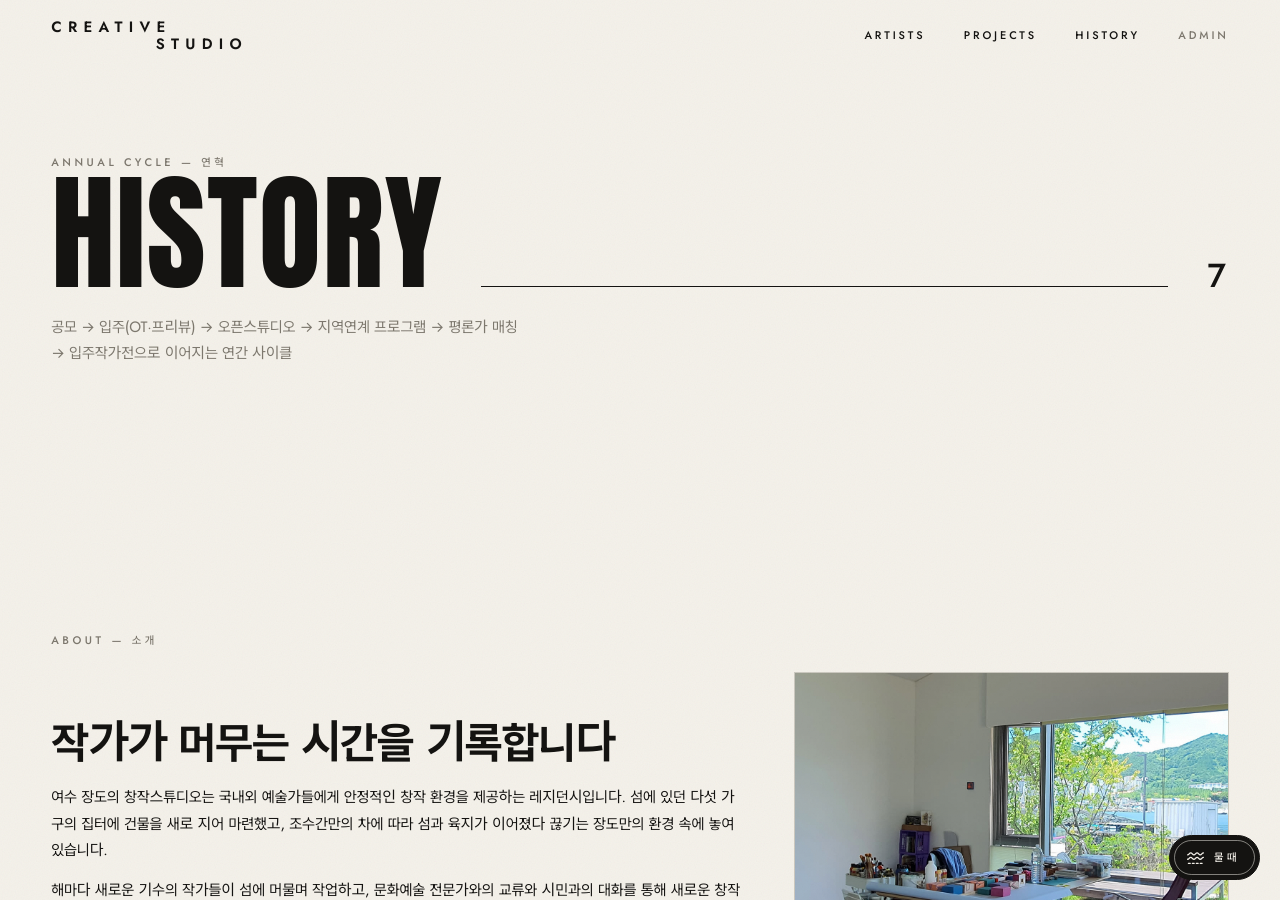
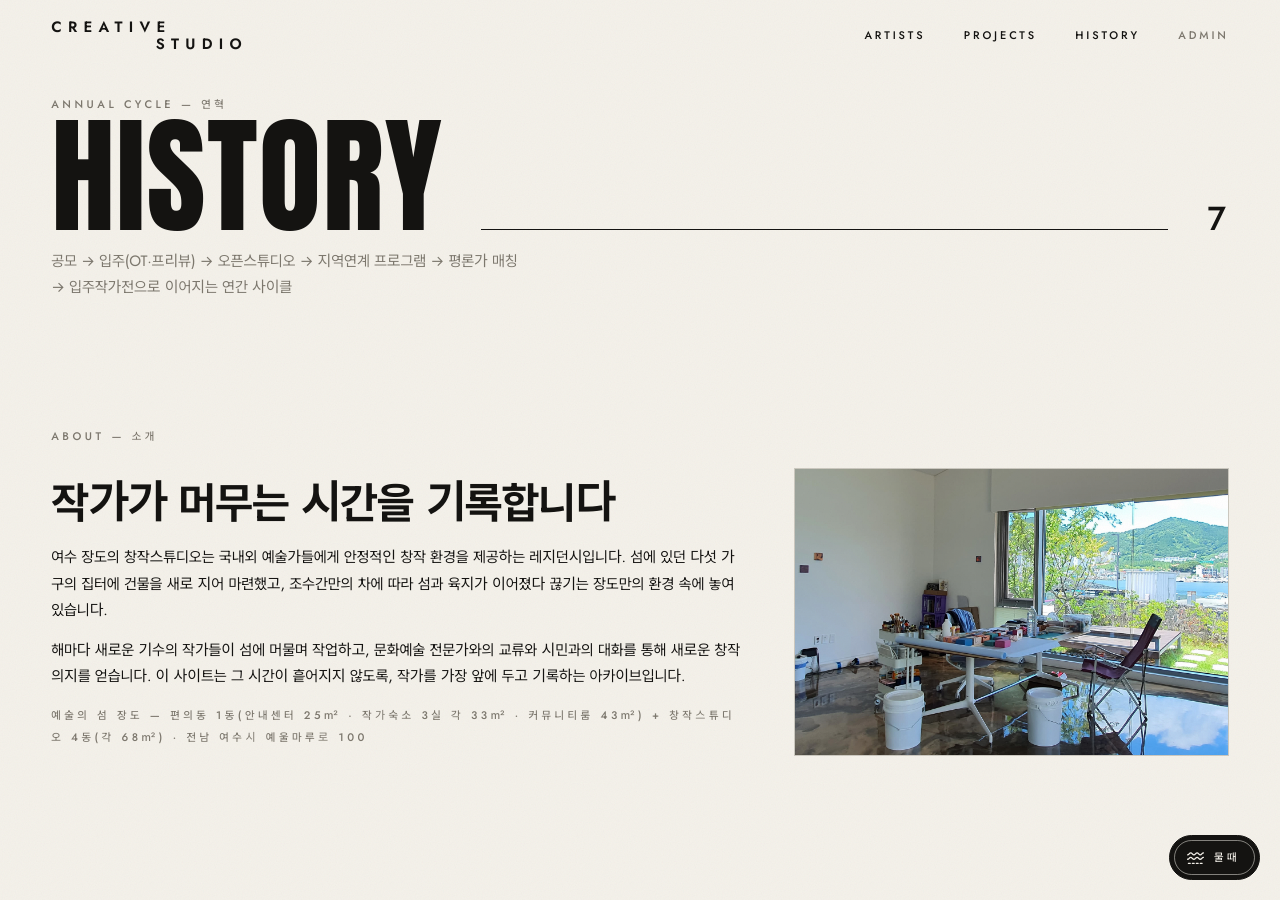
Before and after one commit to nomutefb/crstudio, a Jekyll site: the page built from program/index.html, in a window 1280 px wide and 900 px high. Built offline with Jekyll 4.4.1, drawn with Linux system fonts in a browser that asks for light colours; some web fonts are replaced.

Commit message:
fix: 넘김 정지점 정리 — 맨 위로 복귀, 헛도는 휠 제거, 마지막 면에 푸터
작가 목록에서 2025(6기)에서 위로 올릴 수 없던 문제를 고친다. 첫 화면
(타이틀 + 최신 기수)은 `.flip-page` 가 아니라 정지점 0 이 맡는데, 정지점
목록에 0 이 없어 위로 갈 곳을 못 찾고 휠이 죽었다.

- 정지점 = 0 · 각 면의 걸리는 위치 · 화면보다 긴 면의 아래끝 · 문서 맨 아래.
  8px 안에 겹치면 하나로 합친다. 화면 높이의 0.85 만큼 무턱대고 미는
  옛 보정을 걷어내 어중간한 자리에 서는 일이 없다.
- 고정 요소 높이를 실측해 `--flip-sticky` 로 넘긴다. CSS 면 높이와 JS
  정지점이 같은 값을 쓰게 되어 5px 씩 어긋나던 것이 맞는다. 웹폰트가
  앉은 뒤 한 번 다시 잰다.
- 마지막 면 아래에 남는 전부(푸터 + 여백)를 `--foot-h` 로 넘겨 그만큼 면을
  줄인다. 면의 정지점이 문서 맨 아래와 같아져, 끝까지 내리면 2020(1기)와
  푸터가 한 화면에 같이 선다. 레지던시 밴드도 같은 방식.
- History 첫 화면은 타이틀과 소개가 나눠 쓴다. 둘을 한 묶음으로 감싸 한
  화면을 채우므로 아코디언이 아래로 비어져 나오지 않는다. 타임라인 면도
  아래끝에서 멈춰 레지던시가 미리 보이지 않는다.
- 화면이 낮으면(≤840px) 행 사이와 윗숨만 조인다. 6인 기수가 한 면에 들어와
  1366×768 에서 51px 짜리 헛도는 휠이 사라진다. 이름 크기는 그대로.

측정(1920×1080 / 1440×900 / 1366×768 / 1280×720): Artists 는 휠 6회로 7개
기수를 지나 맨 아래에 서고, 되돌아 6회로 맨 위. History 는 4회. 모든 해상도
에서 마지막 화면에 푸터가 같이 보인다.

```diff
--- a/artists/index.html
+++ b/artists/index.html
@@ -29,7 +29,7 @@ body_class: artists-index has-flip
   {% for c in cohorts %}
   {% assign group = site.artists | where: "cohort", c | sort: "ename" %}
   {% assign sample = group | first %}
-  <div class="cohort-group{% unless forloop.first %} flip-page{% endunless %}" id="cohort-{{ c }}" data-cohort-group{% unless forloop.first %} data-flip-sticky{% endunless %}>
+  <div class="cohort-group{% unless forloop.first %} flip-page{% endunless %}{% if forloop.last %} flip-last{% endif %}" id="cohort-{{ c }}" data-cohort-group>
     <div class="cohort-head reveal">
       <span class="cohort-year">{{ sample.year }}<span class="cohort-no">({{ c }}기)</span></span>
     </div>
--- a/assets/css/main.css
+++ b/assets/css/main.css
@@ -1705,9 +1705,18 @@ html.js.gsap-on .reveal { transition: none; }
    플립과 짝이다. 행 여백은 화면 높이에 맞춰 조여 6인 기수까지 들어온다. */
 @media (min-width: 901px) {
   body.has-flip .cohort-group.flip-page {
-    min-height: calc(100svh - var(--head-h-sm) - var(--cohort-nav-h));
+    min-height: calc(100svh - var(--flip-sticky));
     padding-top: var(--flip-gap);   /* 번호 줄에 바짝 붙지 않게 */
   }
+
+  /* 마지막 면은 푸터와 한 화면을 나눠 쓴다 — 끝까지 내리면 둘이 같이 선다.
+     --foot-h 는 이 면 아래에 남는 전부(푸터 + 여백)를 JS 가 실측한 값이다. */
+  body.has-flip .flip-page.flip-last {
+    min-height: calc(100svh - var(--flip-sticky) - var(--foot-h));
+    margin-bottom: 0;               /* 아래 여백은 푸터 몫 — 정지점이 문서 끝과 어긋나지 않게 */
+  }
+
+  body.has-flip .section:has(.flip-last) { padding-bottom: 0; }
 
   /* 첫 화면은 타이틀과 최신 기수가 나눠 쓴다 — 히어로를 그만큼 조인다 */
   .artists-hero {
@@ -1718,6 +1727,13 @@ html.js.gsap-on .reveal { transition: none; }
   .artists-hero .desc { margin-top: 12px; }
 
   body.has-flip .artist-row { padding: clamp(8px, 1.9vh, 26px) 0; }
+}
+
+/* 화면이 낮으면 6인 기수가 한 면을 넘겨 휠이 한 번 헛돈다.
+   이름 크기는 건드리지 않고(작가가 주인공) 행 사이와 윗숨만 조인다. */
+@media (min-width: 901px) and (max-height: 840px) {
+  body.has-flip .artist-row { padding: clamp(6px, 1.25vh, 26px) 0; }
+  body.has-flip .cohort-group.flip-page { padding-top: clamp(14px, 2.4vh, 44px); }
 }
 
 /* 폭이 모자라면 오른쪽부터 덜어낸다 — 대표 작품이 먼저, 작가 사진이 그 다음.
@@ -1853,7 +1869,7 @@ body.tide-open .to-top { visibility: hidden; }
 
 @media (min-width: 901px) {
   body.has-flip .hs-page {
-    min-height: calc(100svh - var(--head-h-sm));
+    min-height: calc(100svh - var(--flip-sticky));
     display: flex;
     flex-direction: column;
     justify-content: center;
@@ -1861,9 +1877,38 @@ body.tide-open .to-top { visibility: hidden; }
 
   /* 레지던시 밴드는 화면을 다 먹지 않는다 — 이 면에서 푸터까지 같이 보이게 */
   body.has-flip .band.flip-page {
-    padding-top: clamp(48px, 7vh, 88px);
-    padding-bottom: clamp(48px, 7vh, 88px);
-  }
+    padding-top: clamp(40px, 6vh, 76px);
+    padding-bottom: clamp(40px, 6vh, 76px);
+    display: flex;
+    flex-direction: column;
+    justify-content: center;
+  }
+
+  /* History 첫 화면 — 타이틀과 소개가 한 면을 나눠 쓴다.
+     한 화면을 통째로 차지해야 다음 면이 아래로 비어져 나오지 않는다. */
+  body.has-flip .hs-first {
+    min-height: 100svh;
+    display: flex;
+    flex-direction: column;
+  }
+
+  .hs-hero {
+    padding-top: calc(var(--head-h) + clamp(14px, 2.6vh, 34px));
+    padding-bottom: clamp(12px, 2vh, 24px);
+  }
+
+  .hs-hero .desc { margin-top: 12px; }
+
+  /* 소개는 타이틀이 쓰고 남은 높이 한가운데에 앉는다 */
+  .hs-about--first {
+    flex: 1 1 auto;
+    display: flex;
+    flex-direction: column;
+    justify-content: center;
+    padding-bottom: clamp(20px, 4vh, 48px);
+  }
+
+  .hs-about--first .hs-about-img { height: clamp(190px, 32svh, 380px); }
 }
 
 /* History 소개 — 글은 왼쪽, 사진은 오른쪽 */
--- a/assets/css/tokens.css
+++ b/assets/css/tokens.css
@@ -69,6 +69,8 @@
   --head-h-sm: 60px;     /* 스크롤 후 줄어든 헤더 높이 — 스티키 요소가 맞물릴 기준 */
   --cohort-nav-h: 51px;  /* 작가 목록의 기수 번호 줄 — 헤더 아래 붙는 스티키 */
   --flip-gap: clamp(20px, 3.4vh, 44px);  /* 넘겨 앉은 면과 위쪽 고정 요소 사이 숨통 */
+  --flip-sticky: 60px;   /* 면이 걸리는 높이 — JS 가 헤더+번호줄 실측으로 덮어쓴다 */
+  --foot-h: 0px;         /* 푸터 높이 — 마지막 면이 푸터와 한 화면을 나눠 쓰는 데 쓴다 */
 
   /* 작가 목록 행 오른쪽 — 작가 사진·대표 작품 칸 */
   --cell: clamp(46px, 4.4vw, 70px);
--- a/assets/js/main.js
+++ b/assets/js/main.js
@@ -117,24 +117,71 @@
     docEl.classList.add("snap-on");
 
     var cs = getComputedStyle(docEl);
+    var foot = document.querySelector(".site-foot");
+    var cohortNav = document.querySelector(".cohort-nums");
+
+    /* 면이 걸리는 높이 = 줄어든 헤더 + (있다면) 기수 번호 줄.
+       CSS 도 같은 값을 써야 면 높이가 정확히 한 화면이 된다. */
     var stickyH = function () {
-      return parseFloat(cs.getPropertyValue("--head-h-sm")) +
-             parseFloat(cs.getPropertyValue("--cohort-nav-h"));
+      var h = parseFloat(cs.getPropertyValue("--head-h-sm")) || 0;
+      if (cohortNav) h += cohortNav.getBoundingClientRect().height;
+      return Math.round(h);
     };
 
-    var fPages = Array.prototype.slice.call(
-      document.querySelectorAll(".flip-page, .site-foot")
-    );
+    var fPages = Array.prototype.slice.call(document.querySelectorAll(".flip-page"));
+    var lastPage = fPages[fPages.length - 1];
 
-    /* data-flip-sticky 가 붙은 면은 헤더 + 스티키 줄 아래에 걸린다 */
+    /* 마지막 면 아래에 남는 것(푸터 + 그 사이 여백) 높이.
+       마지막 면을 딱 그만큼 줄여 두면 면의 정지점이 문서 맨 아래와 같아진다 —
+       끝까지 내리면 마지막 기수와 푸터가 한 화면에 같이 선다. */
+    var tailH = function () {
+      if (!lastPage) return foot ? Math.round(foot.getBoundingClientRect().height) : 0;
+      var r = lastPage.getBoundingClientRect();
+      return Math.max(0, Math.round(docEl.scrollHeight - (r.top + window.scrollY + r.height)));
+    };
+
+    var syncVars = function () {
+      docEl.style.setProperty("--flip-sticky", stickyH() + "px");
+      docEl.style.setProperty("--foot-h", tailH() + "px");
+    };
+    syncVars();
+    /* 웹폰트가 앉으면 스티키 줄·푸터 높이가 달라진다 — 자리가 잡힌 뒤 한 번 더 */
+    var settle = function () {
+      syncVars();
+      if (window.ScrollTrigger) window.ScrollTrigger.refresh();
+    };
+    requestAnimationFrame(settle);
+    if (document.fonts && document.fonts.ready) document.fonts.ready.then(settle);
+    window.addEventListener("load", settle);
+    window.addEventListener("resize", syncVars);
+
     var fTop = function (el) {
       if (el.classList.contains("page-hero")) return 0;
-      var y = el.getBoundingClientRect().top + window.scrollY;
-      return Math.max(0, y - (el.hasAttribute("data-flip-sticky") ? stickyH() : 0));
+      return el.getBoundingClientRect().top + window.scrollY - stickyH();
     };
 
     var maxY = function () {
-      return document.documentElement.scrollHeight - window.innerHeight;
+      return Math.max(0, document.documentElement.scrollHeight - window.innerHeight);
+    };
+
+    /* 설 자리 목록. 면 목록에 없는 맨 위(0)와 맨 아래도 정거장이다 —
+       첫 화면은 타이틀이 첫 면과 한 화면을 나눠 쓰기 때문에 면이 아니다. */
+    var fStops = function () {
+      var vh = window.innerHeight;
+      var mx = maxY();
+      var list = [0, mx];
+      fPages.forEach(function (el) {
+        var r = el.getBoundingClientRect();
+        var y = fTop(el);
+        list.push(y);
+        /* 화면보다 긴 면은 아래끝도 한 정거장 — 잘린 채로 넘어가지 않게 */
+        var tail = r.top + window.scrollY + r.height - vh;
+        if (tail > y + 8) list.push(tail);
+      });
+      list = list
+        .map(function (v) { return Math.max(0, Math.min(mx, Math.round(v))); })
+        .sort(function (a, b) { return a - b; });
+      return list.filter(function (v, i) { return i === 0 || v - list[i - 1] > 8; });
     };
 
     var fBusy = false;
@@ -159,19 +206,15 @@
        스크롤바·앵커로 움직였을 때 어긋난다. */
     var flipCohort = function (dir) {
       var y = window.scrollY;
-      var tops = fPages.map(fTop).sort(function (a, b) { return a - b; });
+      var stops = fStops();
       var target = null;
       var i;
       if (dir > 0) {
-        for (i = 0; i < tops.length; i++) { if (tops[i] > y + 8) { target = tops[i]; break; } }
+        for (i = 0; i < stops.length; i++) { if (stops[i] > y + 8) { target = stops[i]; break; } }
       } else {
-        for (i = tops.length - 1; i >= 0; i--) { if (tops[i] < y - 8) { target = tops[i]; break; } }
+        for (i = stops.length - 1; i >= 0; i--) { if (stops[i] < y - 8) { target = stops[i]; break; } }
       }
       if (target === null) return;
-      /* 다음 면이 한 화면보다 멀면(= 지금 면이 화면보다 길면) 한 화면씩 간다 */
-      if (Math.abs(target - y) > window.innerHeight) {
-        target = y + (dir > 0 ? 1 : -1) * window.innerHeight * 0.85;
-      }
       glideTo(target);
     };
 
--- a/program/index.html
+++ b/program/index.html
@@ -8,7 +8,8 @@ body_class: has-flip
 {% assign s = site.data.settings %}
 {% assign years = site.data.program.years %}
 
-<section class="page-hero wrap flip-page">
+<div class="hs-first">
+<section class="page-hero wrap hs-hero">
   <p class="label label--muted reveal">ANNUAL CYCLE — 연혁</p>
   <h1 class="archive-title display reveal">
     <span class="at-word">History</span>
@@ -18,7 +19,7 @@ body_class: has-flip
   <p class="desc reveal">{{ site.data.program.note }}</p>
 </section>
 
-<section class="wrap flip-page hs-page hs-about">
+<section class="wrap hs-about hs-about--first">
   <p class="label label--muted reveal hs-label">{{ s.intro.label }}</p>
   <div class="hs-about-grid">
     <div class="hs-about-copy reveal">
@@ -33,6 +34,7 @@ body_class: has-flip
     {% endif %}
   </div>
 </section>
+</div>
 
 <section class="wrap flip-page hs-page">
   <p class="label label--muted reveal hs-label">HOW IT WORKS — 운영 구조</p>
@@ -54,7 +56,7 @@ body_class: has-flip
   <p class="label label--muted reveal" style="margin-top:22px">자료 기준 — GS칼텍스 예울마루 창작스튜디오 아카이브. 세부 일정은 관리자에서 계속 보완됩니다.</p>
 </section>
 
-<section class="band flip-page" id="residency">
+<section class="band flip-page flip-last" id="residency">
   <div class="wrap">
     <div class="section-head reveal">
       <h2 class="section-title display">Residency</h2>
```
Also changed, not shown: DESIGN.md (+10 -0 lines).
